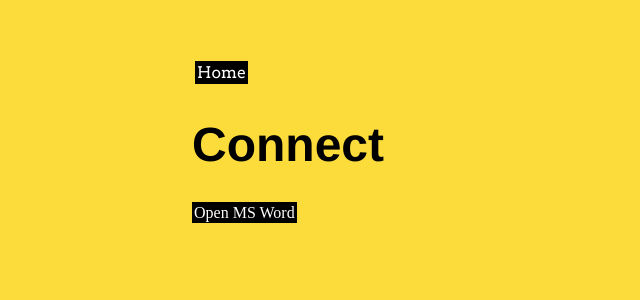
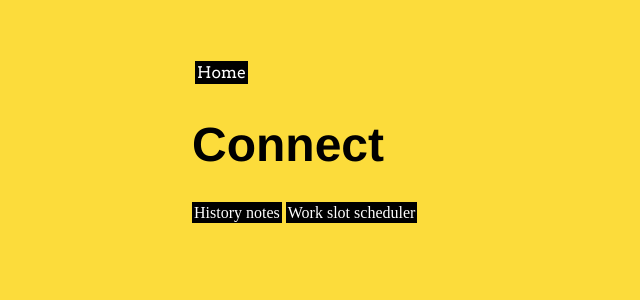
Before and after one commit to Cranberryrobot/cranberryrobot.github.io, a Jekyll site: the page built from s/connect/index.html, in a window 1280 px wide. Shown: the top 300 px of the page, without its empty margins (0-640 px from the left). Built offline with Jekyll 4.4.1, drawn with Linux system fonts in a browser that asks for light colours.

Commit message:
Update index.html

```diff
--- a/s/connect/index.html
+++ b/s/connect/index.html
@@ -5,4 +5,5 @@ title: Luke Nash
 <div class="blurb">
 <h1>Connect</h1>
 
-<a href="historynote.dotx">Open MS Word</a>
+<a href="historynote.dotx">History notes</a>
+  <a href="sched.html">Work slot scheduler</a>
```
